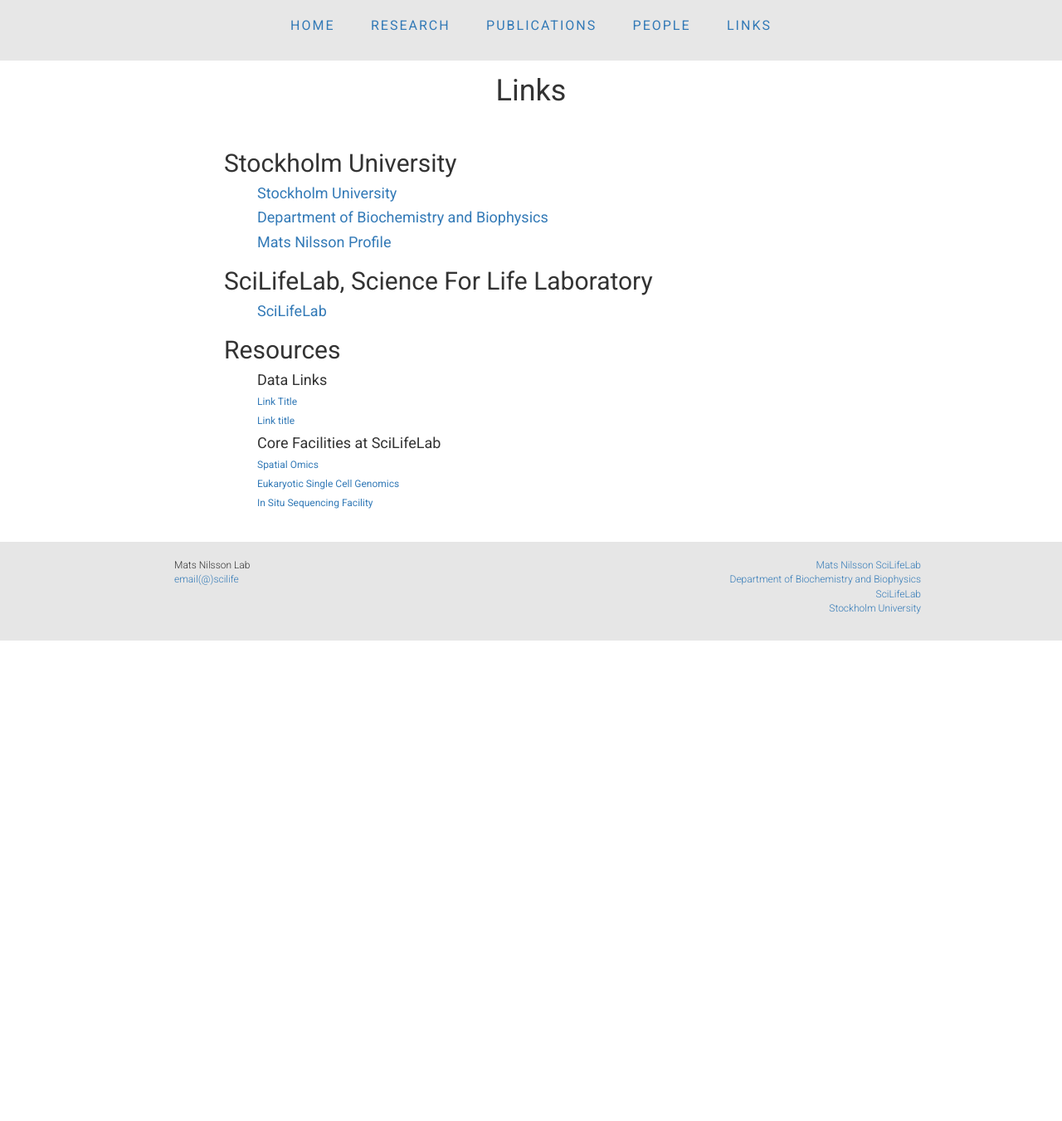
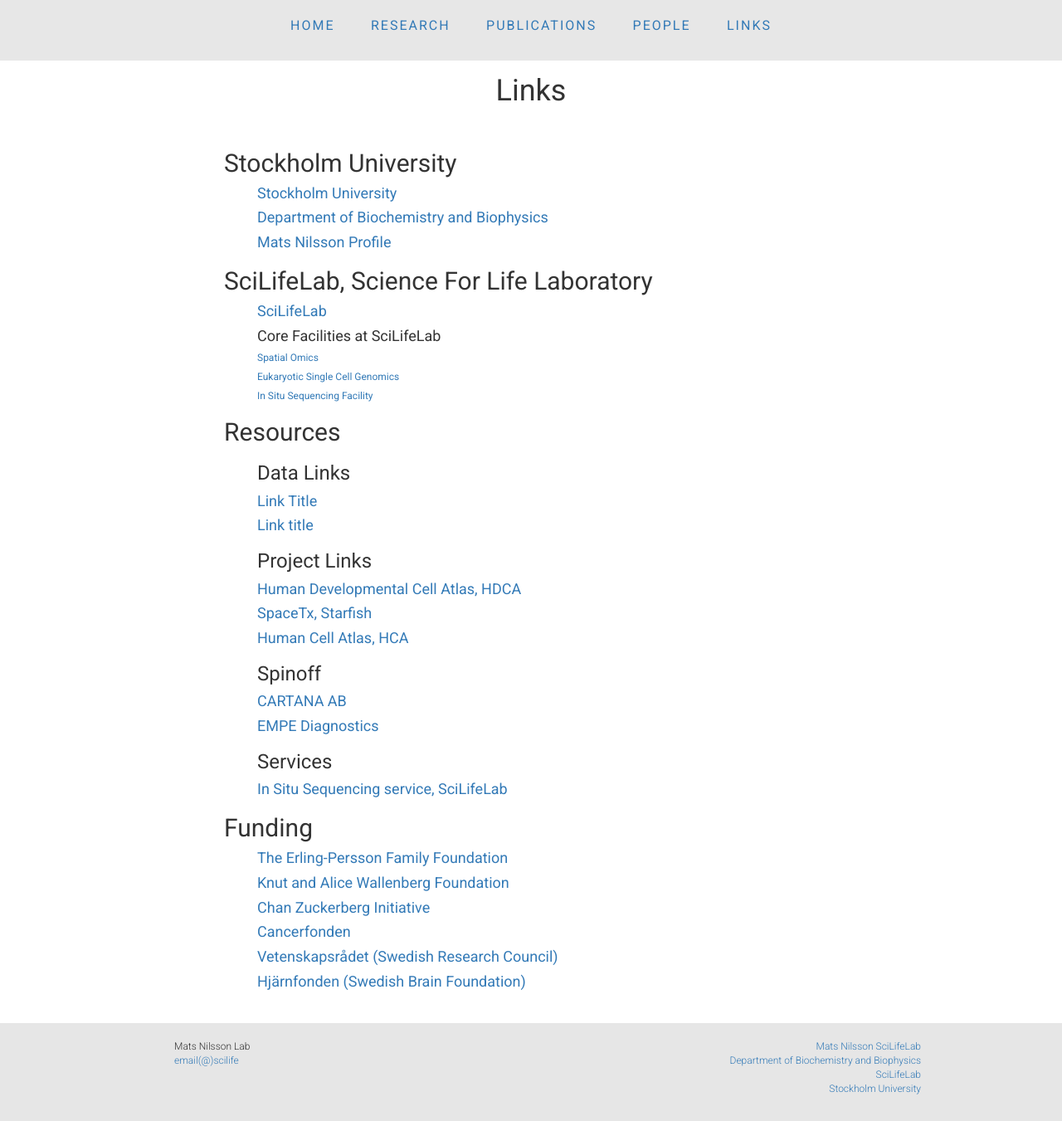
Before and after one commit to flintott/NilssonLab, a Jekyll site: the page links/index.html, which Jekyll copies as it is, in a window 1280 px wide and 1351 px high. Shown: the whole window at 83% size. Built offline with Jekyll 4.4.1, drawn with Linux system fonts in a browser that asks for light colours.

Commit message:
Update index.html

```diff
--- a/links/index.html
+++ b/links/index.html
@@ -44,20 +44,35 @@
           <h2>SciLifeLab, Science For Life Laboratory</h2>
 	    <ul class="posts">
               <h4><a href="https://www.scilifelab.se/">SciLifeLab</a></h4>
+	      <h4>Core Facilities at SciLifeLab</h4>
+		    <h6><a href="https://www.scilifelab.se/facilities/spatial-omics/">Spatial Omics</a></h6>
+		    <h6><a href="https://www.scilifelab.se/facilities/eukaryotic-single-cell-genomics/">Eukaryotic Single Cell Genomics</a></h6>
+	            <h6><a href="https://www.scilifelab.se/facilities/ESCG/in-situ-sequencing/">In Situ Sequencing Facility</a></h6>
             </ul>
 
           <h2>Resources</h2>
 	    <ul class="posts">
-	      <h4>Data Links</h4>
-		    <h6><a href="">Link Title</a></h6>
-		    <h6><a href="">Link title</a></h6>
-              <h4>Core Facilities at SciLifeLab</h4>
-		    <h6><a href="https://www.scilifelab.se/facilities/spatial-omics/">Spatial Omics</a></h6>
-		    <h6><a href="https://www.scilifelab.se/facilities/eukaryotic-single-cell-genomics/">Eukaryotic Single Cell Genomics</a></h6>
-	            <h6><a href="https://www.scilifelab.se/facilities/ESCG/in-situ-sequencing/">In Situ Sequencing Facility</a></h6>
-
+	      <h3>Data Links</h3>
+	        <h4><a href="">Link Title</a></h4>
+		<h4><a href="">Link title</a></h4>
+	      <h3>Project Links</h3>
+	        <h4><a href="https://hdca-sweden.scilifelab.se/">Human Developmental Cell Atlas, HDCA</a></h4>
+	        <h4><a href="https://spacetx-starfish.readthedocs.io/en/stable/">SpaceTx, Starfish</a></h4>
+		<h4><a href="https://www.humancellatlas.org/">Human Cell Atlas, HCA</a></h4>
+	      <h3>Spinoff</h3>
+	        <h4><a href="https://www.cartana.se/">CARTANA AB</a></h4>
+	        <h4><a href="https://www.empediagnostics.com/">EMPE Diagnostics</a></h4>
+	      <h3>Services</h3>
+	        <h4><a href="https://www.scilifelab.se/facilities/ESCG/in-situ-sequencing/">In Situ Sequencing service, SciLifeLab</a></h4>
 		</ul>
-
+          <h2>Funding</h2>
+	    <ul class="posts">
+	      <h4><a href="http://familjenerlingperssonsstiftelse.se/en/">The Erling-Persson Family Foundation</a></h4>
+	      <h4><a href="https://kaw.wallenberg.org/en">Knut and Alice Wallenberg Foundation</a></h4>
+	      <h4><a href="https://chanzuckerberg.com/science/">Chan Zuckerberg Initiative</a></h4>
+	      <h4><a href="https://www.cancerfonden.se/">Cancerfonden</a></h4>
+	      <h4><a href="https://www.vr.se/english.html">Vetenskapsrådet (Swedish Research Council)</a></h4>
+	      <h4><a href="https://www.hjarnfonden.se/">Hjärnfonden (Swedish Brain Foundation)</a></h4>
         <p>&nbsp;<p>
 
 	</div>
```
